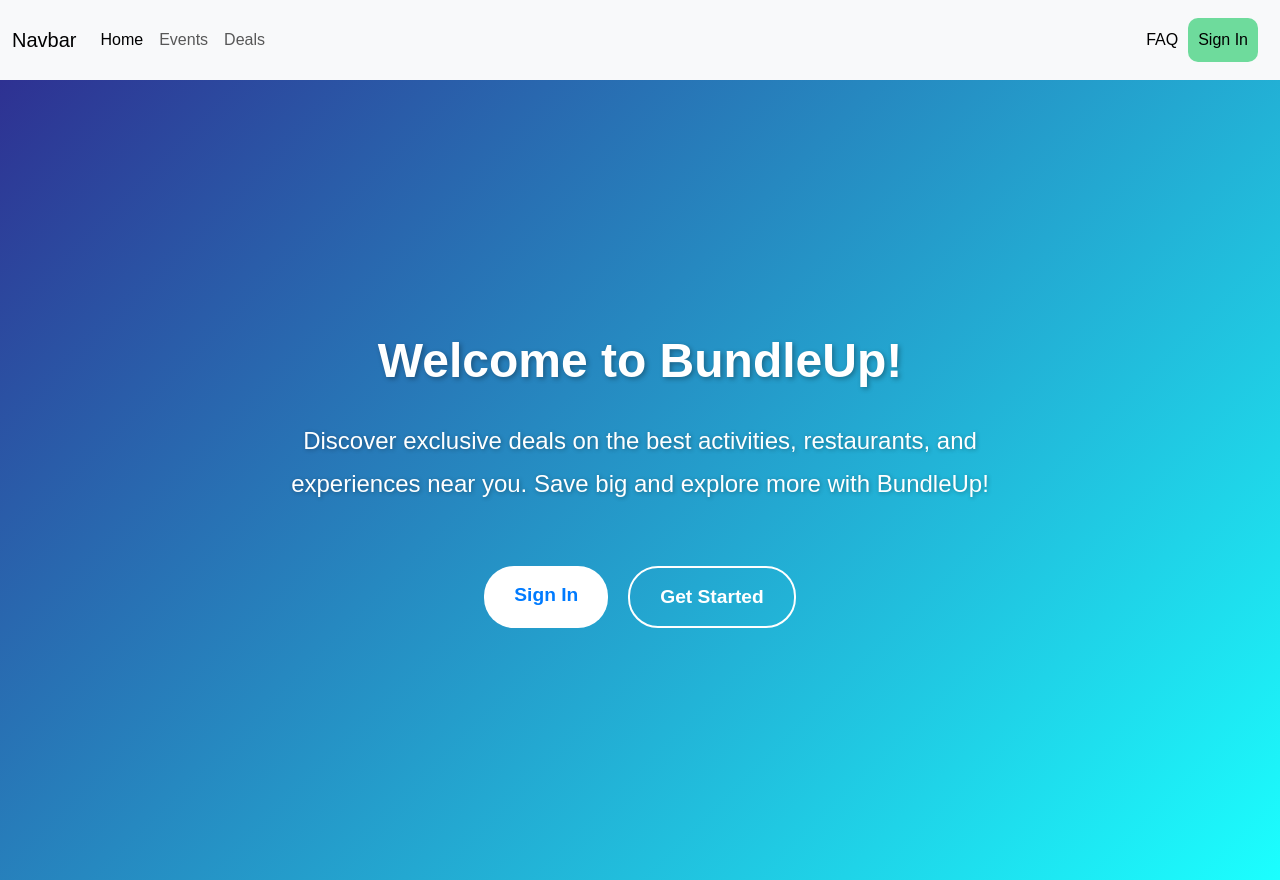
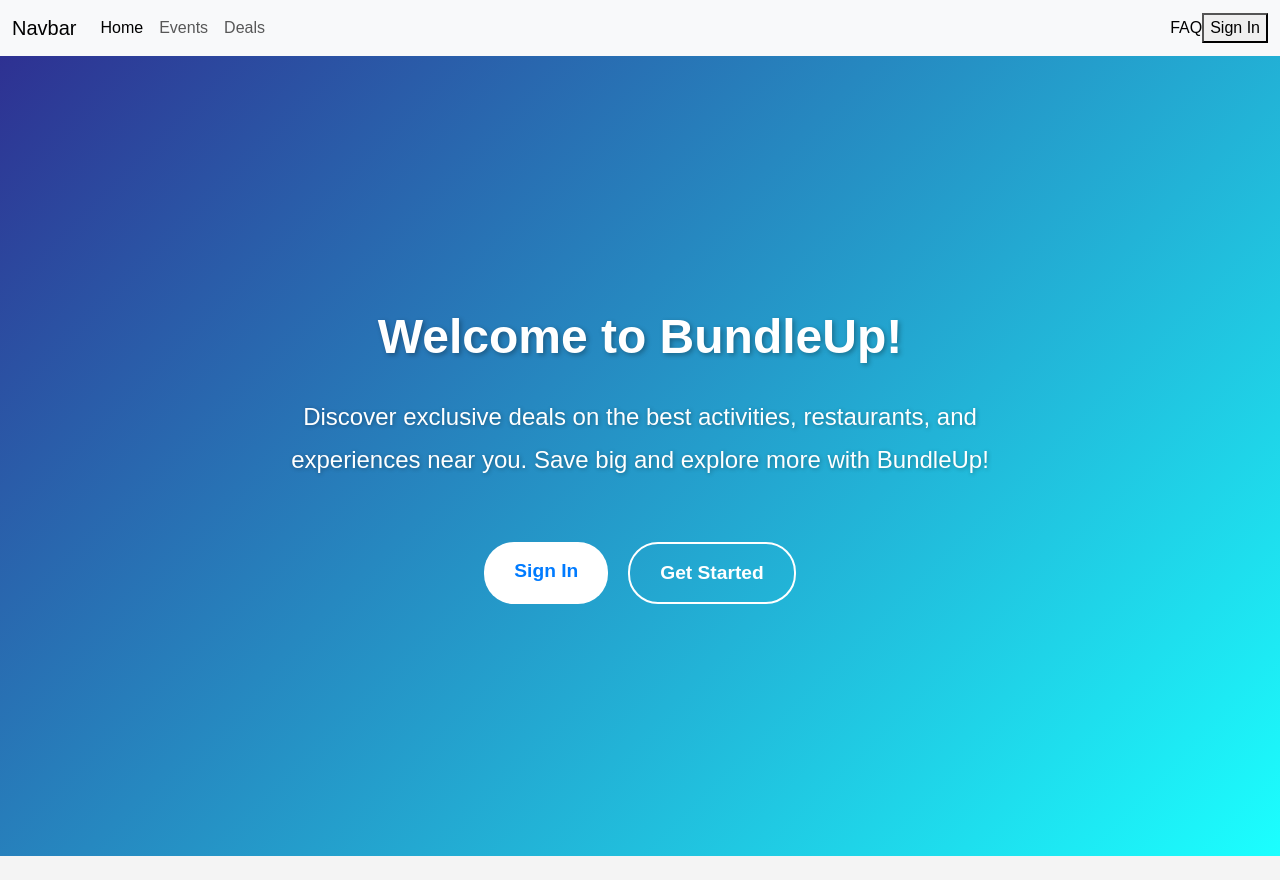
Before and after one commit to kpthanh01/BundleUp_React, a React (Vite) app: page / in a window 1280 px wide. After the commit the page ends 856 px from the top, so only its background shows below. Built offline with nearby package versions, Linux system fonts and the light colour scheme; no server answers.

Commit message:
storing changes

```diff
--- a/src/components/Event/EventList.css
+++ b/src/components/Event/EventList.css
@@ -7,12 +7,6 @@
   border-radius: 10px;
   display: grid;
   grid-template-columns: repeat(2, 1fr);
-}
-
-body {
-  background-color: #3d2b46;
-  color: #251a2a;
-  font-family: "Arial", sans-serif;
 }
 
 #eventListImg {
@@ -25,14 +19,6 @@ body {
   max-width: 300px;
   justify-self: center;
   align-self: center;
-}
-
-button {
-  background-color: #6edb9c;
-  padding: 10px;
-  margin: 10px;
-  border: none;
-  border-radius: 10px;
 }
 
 #eventHeader {
```
